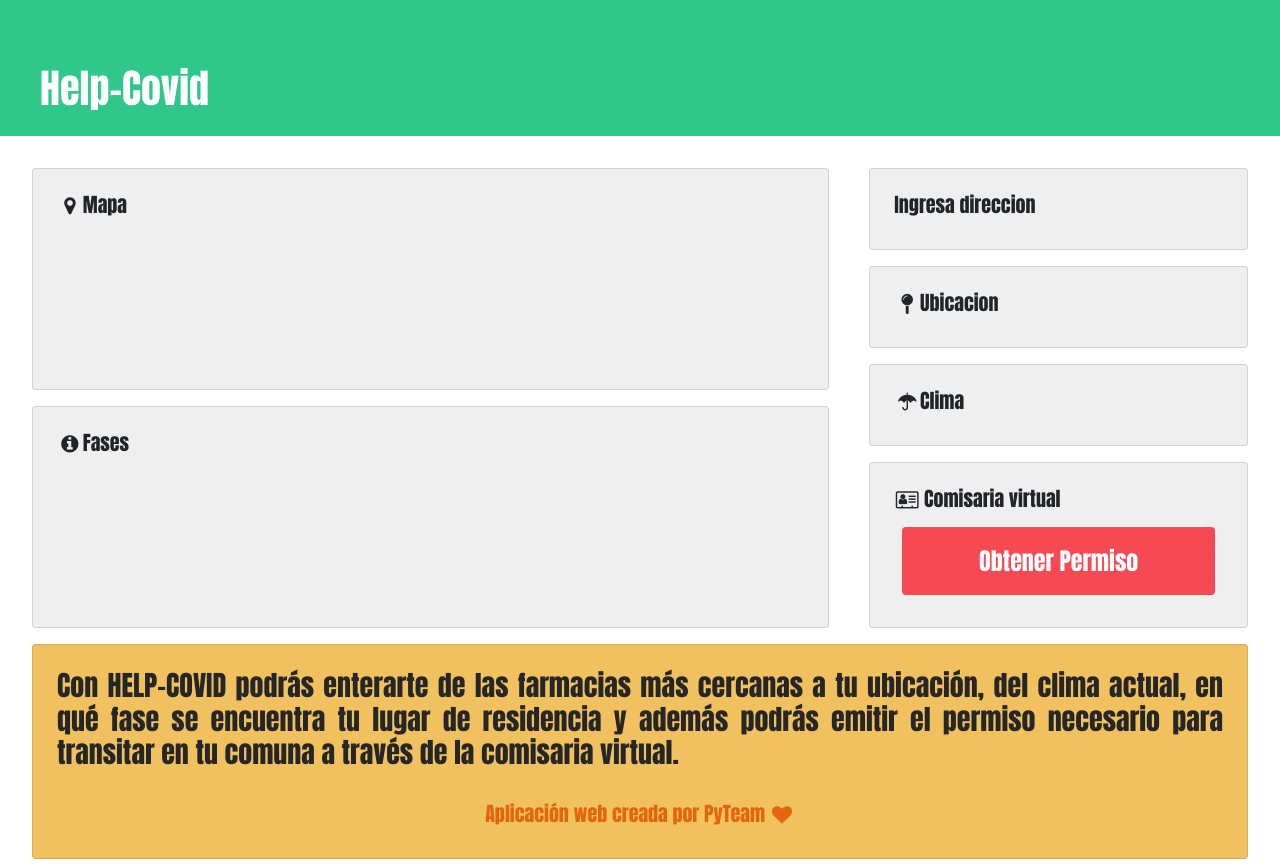
After one commit to carlossgv/pyteam-weekendcode, a Django app: template pyteam/core/templates/core/home2.html in a window 1280 px wide. The commit adds this page. Run offline with Django 3.2, Linux system fonts and the light colour scheme; the template is opened without the code that fills it, so the values that code supplies are empty; some libraries are stand-ins or nearby versions.

Commit message:
Mejora visual parte 1/2

```diff
--- a/pyteam/core/static/core/css/stylesheet.css
+++ b/pyteam/core/static/core/css/stylesheet.css
@@ -67,3 +67,21 @@ html, body {
 #datos{
   height: 100px;
 }
+
+/*Altura 100 VH*/
+@media (min-width: 768px){
+  .alto-100{
+    height: 100vh;
+  }
+}
+/*Estilos boton*/
+a.btn{
+  background-color: #f54954;
+  border: none;
+}
+a.btn:hover, a.btn:active, a.btn:focus{
+  background-color: #AC0914;
+  border: none;
+}
+/* Typografia */
+body,h1,h2,h3,h4,h5,a {font-family: 'Anton', sans-serif;}
--- a/pyteam/core/templates/core/base.html
+++ b/pyteam/core/templates/core/base.html
@@ -6,23 +6,38 @@
         <meta http-equiv="X-UA-Compatible" content="ie=edge">
 
         <title>Aplicación PyTeam</title>
+
+        <!-- Estilos -->
         {% load static %}
         <link href="{% static 'core/css/stylesheet.css' %}" rel="stylesheet">
+
+        <!-- GoogleFonts -->
+        <link rel="stylesheet" href="https://fonts.googleapis.com/css2?family=Anton&display=swap">
+
+        <!-- Bootstrap -->
         <link href="https://cdn.jsdelivr.net/npm/bootstrap@5.0.0-beta1/dist/css/bootstrap.min.css"
             rel="stylesheet" integrity="sha384-giJF6kkoqNQ00vy+HMDP7azOuL0xtbfIcaT9wjKHr8RbDVddVHyTfAAsrekwKmP1"
             crossorigin="anonymous">
+        <!-- FontAwesome -->
+        <link rel="stylesheet" href="https://cdnjs.cloudflare.com/ajax/libs/font-awesome/4.7.0/css/font-awesome.min.css">
     </head>
-    <body>
+    <body class="bg-white">
         <!-- Cabecera -->
-        <div class="container" id="nav">
-            <div class="row">
-                <h1 class="mt-5 ps-4 title">Help-Covid</h1>
+        <header class="header header-fixed mb-4" style="background-color: #2fc78a;">
+            <div class="container-fluid">
+                <div class="row">
+                    <div class="d-flex justify-content-between p-3">
+                        <h1 class="mt-5 ps-4 fs-1 text-white">Help-Covid</h1>
+                    </div>
+                </div>
             </div>
-        </div>
-        <!-- Content -->
+        </header>
+
+        <!-- Contenido -->
         {% block content %}{% endblock %}
 
     </body>
+    <!-- Scripts -->
     {% block script %}{% endblock %}
 
 </html>
--- /dev/null
+++ b/pyteam/core/templates/core/home2.html
@@ -0,0 +1,110 @@
+{% extends "core/base.html" %}
+
+{% load static %}
+
+{% block content %}
+
+
+        <main class="container-fluid d-flex flex-wrap justify-content-center"> <!--align-items-center   alto-100-->
+
+            <div class="row w-100">
+
+                <!-- Columna izquierda -->
+                <div class="col-12 col-md-8 d-flex flex-column">
+
+                    <!-- Mapa -->
+
+                    <div class="card m-2 p-2 rounded flex-fill" style="background-color: #efeff0">
+                        <div class="card-body">
+                            <h5 class="card-title"><i class="fa fa-map-marker fa-fw"></i>Mapa</h5>
+                        </div>
+                    </div>
+
+                    <!-- Fase -->
+
+                    <div class="card m-2 p-2 rounded flex-fill" style="background-color: #efeff0">
+                        <div class="card-body">
+                            <h5 class="card-title"><i class="fa fa-info-circle fa-fw"></i>Fases</h5>
+                        </div>
+                    </div>
+
+
+                </div>
+
+                <!-- Columna derecha -->
+                <div class="col-12 col-md-4 d-flex flex-column">
+
+                    <!-- Ingresar direccion-->
+
+                    <div class="card m-2 p-2 rounded flex-fill " style="background-color: #efeff0">
+                        <div class="card-body">
+                            <h5 class="card-title">Ingresa direccion</h5>
+                        </div>
+                    </div>
+
+                    <!-- Ubicacion -->
+
+                    <div class="card m-2 p-2 rounded flex-fill" style="background-color: #efeff0">
+                        <div class="card-body">
+                            <h5 class="card-title"><i class="fa fa-map-pin fa-fw"></i>Ubicacion</h5>
+                        </div>
+                    </div>
+
+                    <!-- Clima -->
+
+                    <div class="card m-2 p-2 rounded flex-fill" style="background-color: #efeff0">
+                        <div class="card-body">
+                            <h5 class="card-title"><i class="fa fa-umbrella fa-fw"></i>Clima</h5>
+                        </div>
+                    </div>
+
+                    <!-- Comisaria -->
+
+                    <div class="card m-2 p-2 rounded flex-fill" style="background-color: #efeff0">
+                        <div class="card-body d-flex flex-column justify-content-center">
+                            <h5 class="card-title"><i class="fa fa-address-card-o fa-fw me-1"></i>Comisaria virtual</h5>
+                            <div>
+                                <!--<img class="w-100 p-3" src="{% static 'core/icons/c_chile.png' %}" alt="">-->
+                            </div>
+                            <a href="https://comisariavirtual.cl/" class="btn btn-primary m-2 p-3 fs-4" style=""> Obtener Permiso</a>
+                        </div>
+                    </div>
+
+                </div>
+
+                <!-- Fila extra -->
+                <div class="col-12">
+
+                    <!-- Informacion general -->
+                    <div class="card m-2 p-2 rounded" style="background-color: #f2c15f">
+                        <div class="card-body d-flex flex-column justify-content-center">
+                            <h3 style="text-align: justify; color: #262626;"> Con HELP-COVID podrás enterarte de las farmacias más cercanas a tu ubicación, del clima actual, en qué fase se encuentra tu lugar de residencia y además podrás emitir el permiso necesario para transitar en tu comuna a través de la comisaria virtual.</h3>
+                            <h5 class="text-center pt-4" style="color: #E4660C;">Aplicación web creada por PyTeam<i class="fa fa-heart fa-fw ms-1"></i></h5>
+                        </div>
+                    </div>
+
+                </div>
+            </div>
+
+
+
+        </main>
+
+
+{% endblock %}
+{% block script %}
+
+    <!-- Bootstrap -->
+    <script src="https://cdn.jsdelivr.net/npm/bootstrap@5.0.0-beta1/dist/js/bootstrap.bundle.min.js"
+        integrity="sha384-ygbV9kiqUc6oa4msXn9868pTtWMgiQaeYH7/t7LECLbyPA2x65Kgf80OJFdroafW"
+        crossorigin="anonymous">
+    </script>
+
+    <!-- Mapa Google -->
+    <script async defer src="https://maps.googleapis.com/maps/api/js?key={{ key_google }}&callback=initMap"
+            type="text/javascript">
+    </script>
+
+    <!-- JavaScript -->
+    <script src="{% static 'core/js/map.js' %}"></script>
+{% endblock %}
--- a/pyteam/core/views.py
+++ b/pyteam/core/views.py
@@ -6,7 +6,7 @@ import os
 
 # Create your views here.
 class HomeView(TemplateView):
-    template_name = "core/home.html"
+    template_name = "core/home2.html"
 
     def get(self, request, *args, **kwargs):
         return render(
```
Also changed, not shown: pyteam/core/static/core/icons/c_chile.png (added), pyteam/core/static/core/icons/comisaria-icon.jpg (added).
